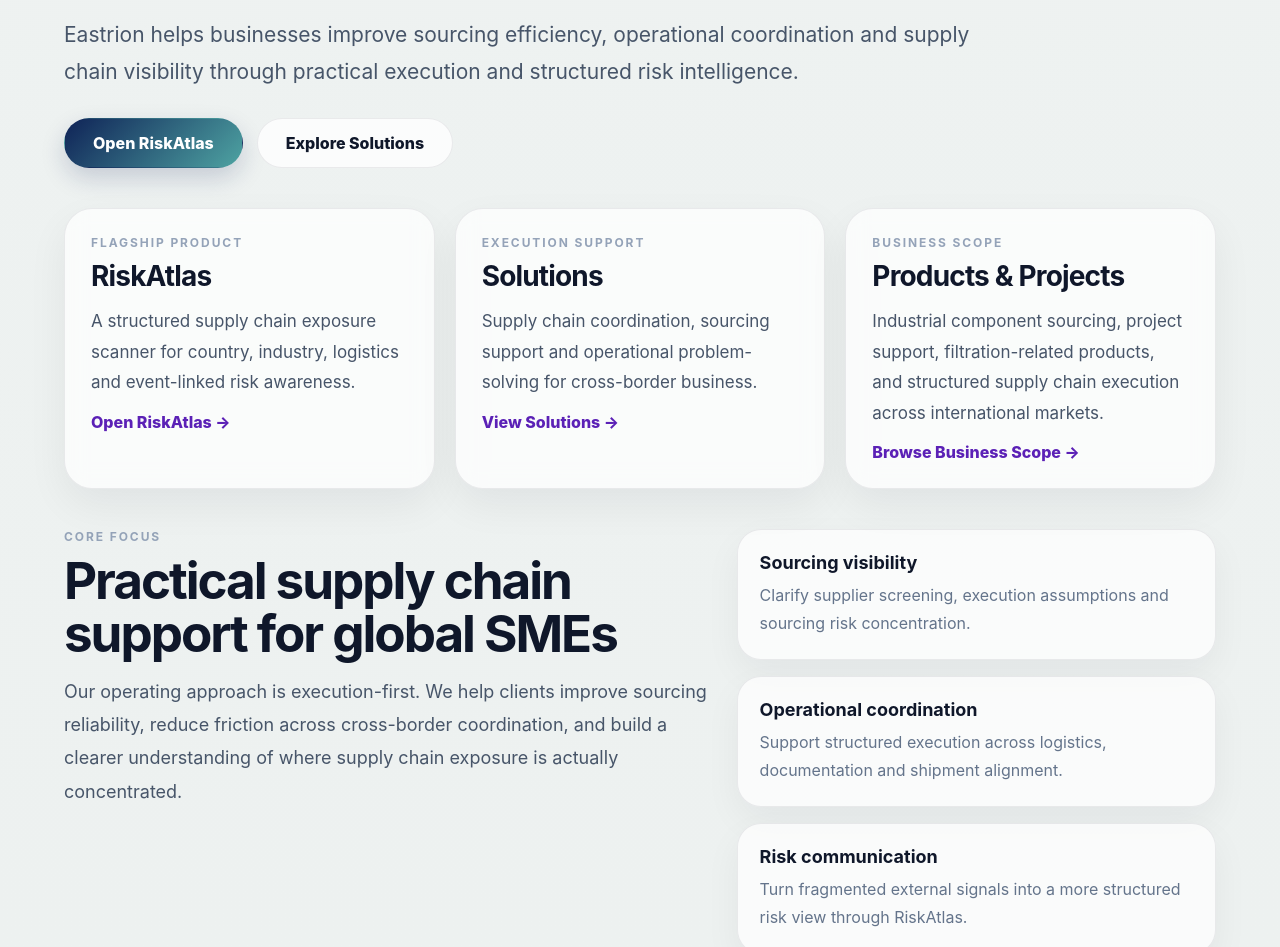
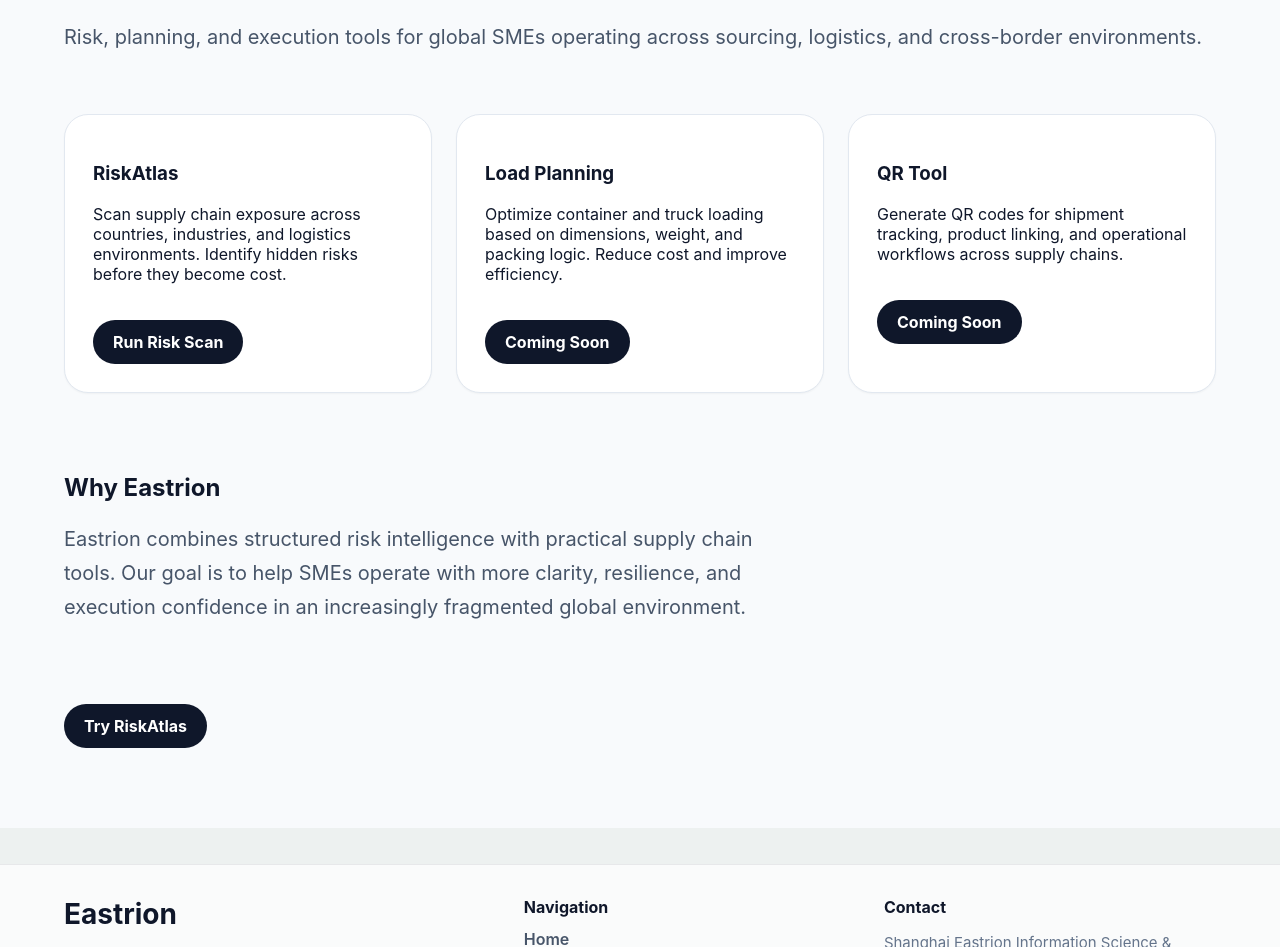
Before and after one commit to marspeterli1975-glitch/eastrion-site, a Next.js app: page / in a window 1280 px wide. Shown: the part 405-1352 px from the top of the page. Built offline with nearby package versions, Linux system fonts and the light colour scheme.

Commit message:
Update page.tsx

```diff
--- a/app/page.tsx
+++ b/app/page.tsx
@@ -1,102 +1,121 @@
-import Link from "next/link";
+export default function HomePage() {
+  const container = {
+    maxWidth: 1200,
+    margin: "0 auto",
+    padding: "80px 24px",
+  } as React.CSSProperties;
 
-export default function HomePage() {
+  const heroTitle = {
+    fontSize: 64,
+    fontWeight: 800,
+    letterSpacing: "-0.03em",
+    color: "#0f172a",
+  } as React.CSSProperties;
+
+  const heroSub = {
+    marginTop: 20,
+    fontSize: 20,
+    color: "#475569",
+    lineHeight: 1.7,
+  } as React.CSSProperties;
+
+  const grid = {
+    display: "grid",
+    gridTemplateColumns: "repeat(3, 1fr)",
+    gap: 24,
+    marginTop: 60,
+  } as React.CSSProperties;
+
+  const card = {
+    borderRadius: 24,
+    padding: 28,
+    background: "#ffffff",
+    border: "1px solid #e2e8f0",
+    boxShadow: "0 1px 2px rgba(0,0,0,0.04)",
+  } as React.CSSProperties;
+
+  const button = {
+    marginTop: 20,
+    display: "inline-block",
+    padding: "12px 20px",
+    borderRadius: 999,
+    background: "#0f172a",
+    color: "#ffffff",
+    fontWeight: 700,
+    textDecoration: "none",
+  } as React.CSSProperties;
+
   return (
-    <main className="content-page">
-      <section className="content-hero">
-        <div className="content-shell">
-          <p className="content-eyebrow">Eastrion — Global Supply Chain Infrastructure</p>
+    <main style={{ background: "#f8fafc", minHeight: "100vh" }}>
+      <section style={container}>
+        {/* Hero */}
+        <h1 style={heroTitle}>
+          Eastrion
+          <br />
+          Supply Chain Intelligence Platform
+        </h1>
 
-          <h1 className="content-title content-title-home">
-            Building resilient supply chains across sourcing, operations and risk.
-          </h1>
+        <p style={heroSub}>
+          Risk, planning, and execution tools for global SMEs operating across
+          sourcing, logistics, and cross-border environments.
+        </p>
 
-          <p className="content-subtitle content-subtitle-home">
-            Eastrion helps businesses improve sourcing efficiency, operational coordination
-            and supply chain visibility through practical execution and structured risk intelligence.
-          </p>
+        {/* Tools */}
+        <div style={grid}>
+          {/* RiskAtlas */}
+          <div style={card}>
+            <h3>RiskAtlas</h3>
+            <p>
+              Scan supply chain exposure across countries, industries, and
+              logistics environments. Identify hidden risks before they become
+              cost.
+            </p>
+            <a href="/riskatlas" style={button}>
+              Run Risk Scan
+            </a>
+          </div>
 
-          <div className="content-actions">
-            <Link href="/riskatlas" className="btn btn-primary">
-              Open RiskAtlas
-            </Link>
-            <Link href="/solutions" className="btn btn-secondary">
-              Explore Solutions
-            </Link>
+          {/* Load Planning */}
+          <div style={card}>
+            <h3>Load Planning</h3>
+            <p>
+              Optimize container and truck loading based on dimensions, weight,
+              and packing logic. Reduce cost and improve efficiency.
+            </p>
+            <a href="#" style={button}>
+              Coming Soon
+            </a>
+          </div>
+
+          {/* QR Tool */}
+          <div style={card}>
+            <h3>QR Tool</h3>
+            <p>
+              Generate QR codes for shipment tracking, product linking, and
+              operational workflows across supply chains.
+            </p>
+            <a href="#" style={button}>
+              Coming Soon
+            </a>
           </div>
         </div>
-      </section>
 
-      <section className="content-section">
-        <div className="content-shell">
-          <div className="content-grid three">
-            <div className="content-card">
-              <span className="content-kicker">Flagship Product</span>
-              <h3>RiskAtlas</h3>
-              <p>
-                A structured supply chain exposure scanner for country, industry,
-                logistics and event-linked risk awareness.
-              </p>
-              <Link href="/riskatlas" className="text-link">
-                Open RiskAtlas →
-              </Link>
-            </div>
+        {/* Why */}
+        <div style={{ marginTop: 80 }}>
+          <h2>Why Eastrion</h2>
+          <p style={{ ...heroSub, maxWidth: 700 }}>
+            Eastrion combines structured risk intelligence with practical supply
+            chain tools. Our goal is to help SMEs operate with more clarity,
+            resilience, and execution confidence in an increasingly fragmented
+            global environment.
+          </p>
+        </div>
 
-            <div className="content-card">
-              <span className="content-kicker">Execution Support</span>
-              <h3>Solutions</h3>
-              <p>
-                Supply chain coordination, sourcing support and operational problem-solving
-                for cross-border business.
-              </p>
-              <Link href="/solutions" className="text-link">
-                View Solutions →
-              </Link>
-            </div>
-
-            <div className="content-card">
-              <span className="content-kicker">Business Scope</span>
-              <h3>Products & Projects</h3>
-              <p>
-                Industrial component sourcing, project support, filtration-related products,
-                and structured supply chain execution across international markets.
-              </p>
-              <Link href="/products" className="text-link">
-                Browse Business Scope →
-              </Link>
-            </div>
-          </div>
-        </div>
-      </section>
-
-      <section className="content-section">
-        <div className="content-shell">
-          <div className="content-feature">
-            <div>
-              <span className="content-kicker">Core Focus</span>
-              <h2>Practical supply chain support for global SMEs</h2>
-              <p>
-                Our operating approach is execution-first. We help clients improve sourcing
-                reliability, reduce friction across cross-border coordination, and build a clearer
-                understanding of where supply chain exposure is actually concentrated.
-              </p>
-            </div>
-
-            <div className="content-bullets">
-              <div className="bullet-card">
-                <strong>Sourcing visibility</strong>
-                <p>Clarify supplier screening, execution assumptions and sourcing risk concentration.</p>
-              </div>
-              <div className="bullet-card">
-                <strong>Operational coordination</strong>
-                <p>Support structured execution across logistics, documentation and shipment alignment.</p>
-              </div>
-              <div className="bullet-card">
-                <strong>Risk communication</strong>
-                <p>Turn fragmented external signals into a more structured risk view through RiskAtlas.</p>
-              </div>
-            </div>
-          </div>
+        {/* CTA */}
+        <div style={{ marginTop: 60 }}>
+          <a href="/riskatlas" style={button}>
+            Try RiskAtlas
+          </a>
         </div>
       </section>
     </main>
```
